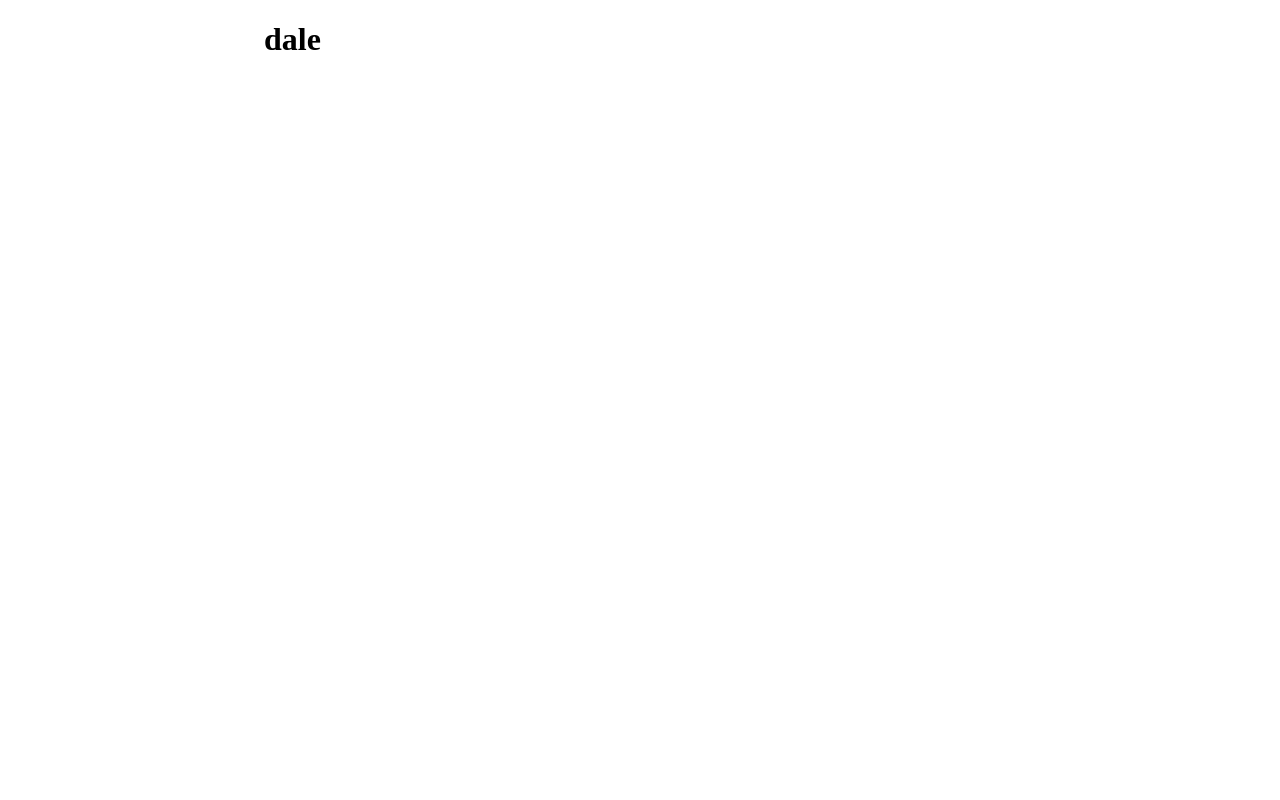
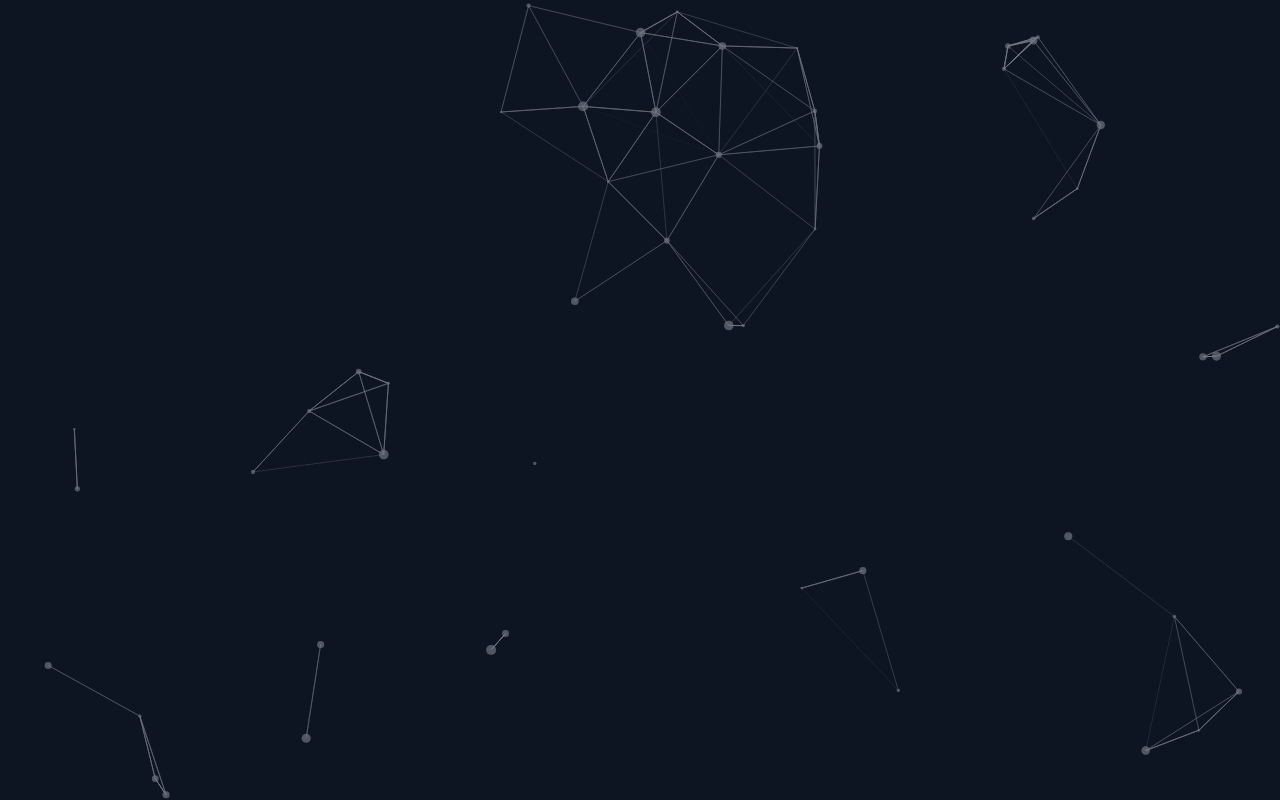
Before and after one commit to IsTorres/IsTorres.github.io, a React (Create React App) app: page / in a window 1280 px wide. Built offline with nearby package versions, Linux system fonts and the light colour scheme; the HTML template or start-up script is replaced by a standard one.

Commit message:
add components to homepage

```diff
--- a/src/App.js
+++ b/src/App.js
@@ -1,11 +1,22 @@
 import './styles/App.css';
+import Bio from './components/Bio';
+import Contact from './components/Contact';
+import Navigation from './components/Navigation';
+import Background from './components/Background';
 
 function App() {
   return (
     <div className="App">
-      <header className="App-header">
-        <h1 style={ { color: 'black' } } >dale</h1>
-      </header>
+      <div className='content'>
+        <section className='App-header'>
+          <Bio />
+          <Contact />
+        </section>
+        <section className='App-header'>
+          <Navigation />
+        </section>
+      </div>
+      <Background />
     </div>
   );
 }
```
